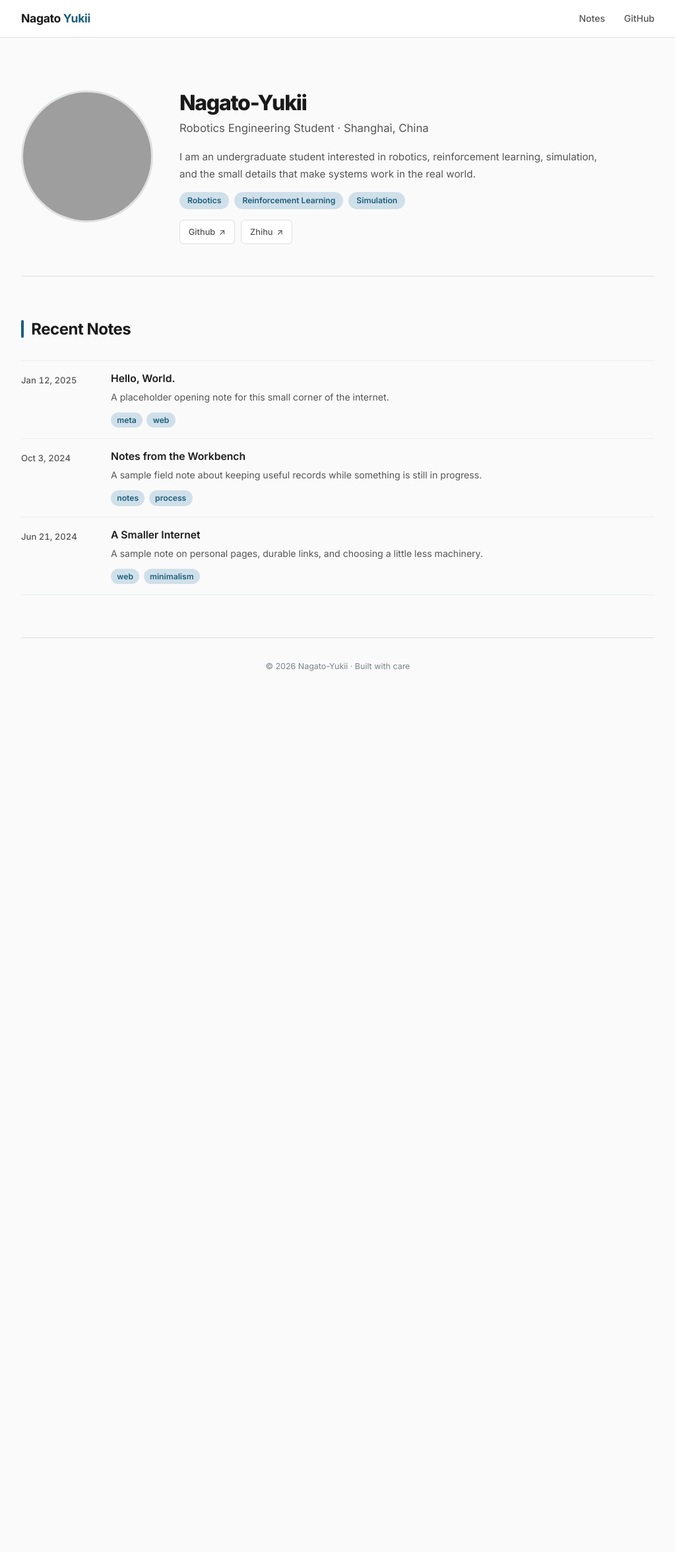
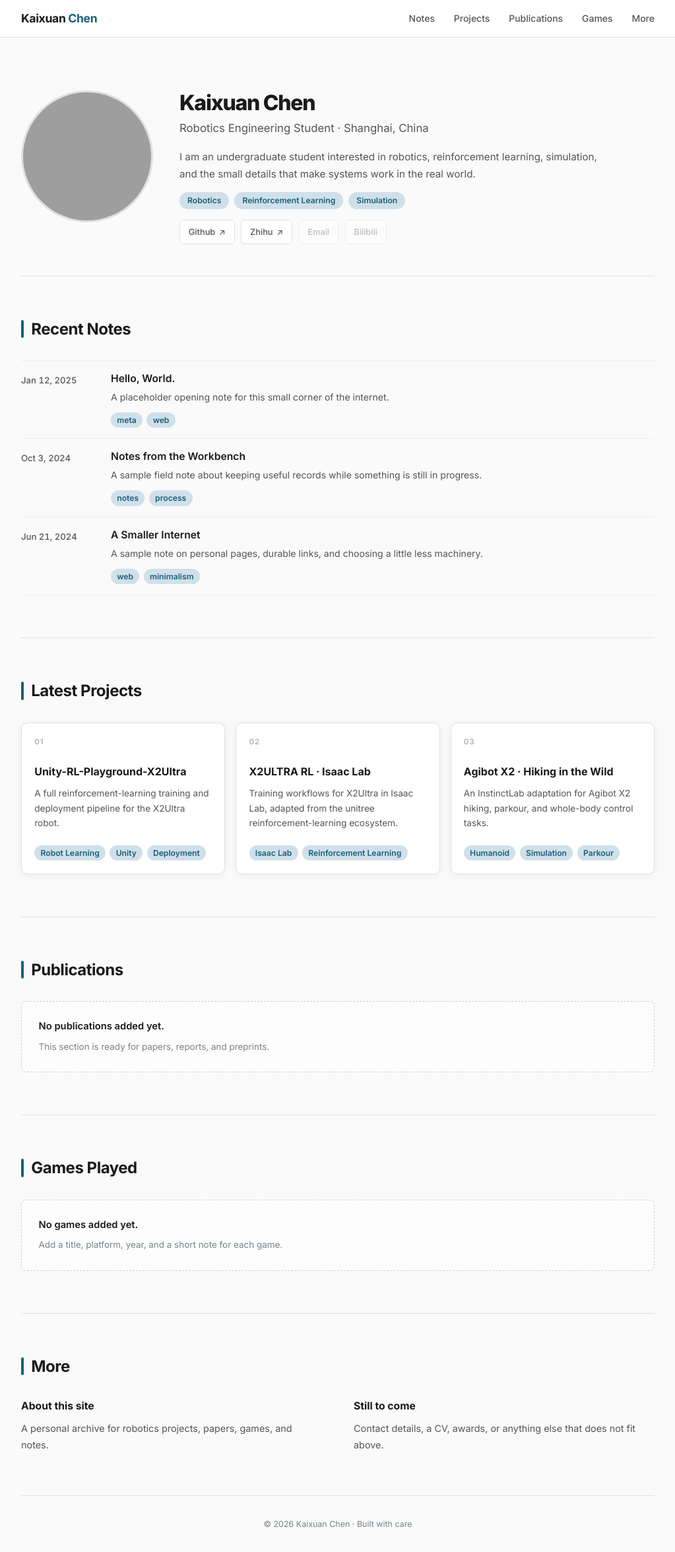
Before and after one commit to Nagato-Yukii/Nagato-Yukii.github.io, an Astro site: page / in a window 1280 px wide. Shown: the whole page at 66% size, without its empty margins (128-1151 px from the left). Before the commit the page ends 1053 px from the top, so only its background shows below. Built offline with nearby package versions, Linux system fonts and the light colour scheme; Astro itself is replaced by a stand-in of ours; grey boxes are pictures that could not be loaded.

Commit message:
Add projects publications games and more sections

```diff
--- a/src/data/site.ts
+++ b/src/data/site.ts
@@ -1,5 +1,5 @@
 export const site = {
-  name: "Nagato-Yukii",
+  name: "Kaixuan Chen",
   handle: "nagato-yukii",
   description: "Robotics, reinforcement learning, and notes from the workbench.",
   role: "Robotics Engineering Student",
@@ -27,9 +27,32 @@ export const site = {
       href: null,
     },
     {
-      label: "linkedin",
-      display: "add your profile",
+      label: "bilibili",
+      display: "add your bilibili profile",
       href: null,
     },
   ],
+  projects: [
+    {
+      title: "Unity-RL-Playground-X2Ultra",
+      description:
+        "A full reinforcement-learning training and deployment pipeline for the X2Ultra robot.",
+      href: "https://github.com/Nagato-Yukii/Unity-RL-Playground-X2Ultra",
+      tags: ["Robot Learning", "Unity", "Deployment"],
+    },
+    {
+      title: "X2ULTRA RL · Isaac Lab",
+      description:
+        "Training workflows for X2Ultra in Isaac Lab, adapted from the unitree reinforcement-learning ecosystem.",
+      href: "https://github.com/Nagato-Yukii/X2ULTRA_RL_ISAACLAB",
+      tags: ["Isaac Lab", "Reinforcement Learning"],
+    },
+    {
+      title: "Agibot X2 · Hiking in the Wild",
+      description:
+        "An InstinctLab adaptation for Agibot X2 hiking, parkour, and whole-body control tasks.",
+      href: "https://github.com/Nagato-Yukii/agibot_x2_hiking_in_the_wild",
+      tags: ["Humanoid", "Simulation", "Parkour"],
+    },
+  ],
 } as const;
--- a/src/pages/404.astro
+++ b/src/pages/404.astro
@@ -6,7 +6,7 @@ import { site } from "../data/site";
 <BaseLayout title="404" description="The requested file does not exist.">
   <header class="site-header">
     <nav class="nav-wrap" aria-label="Primary navigation">
-      <a class="brand" href="/">Nagato <span>Yukii</span></a>
+      <a class="brand" href="/">Kaixuan <span>Chen</span></a>
       <a class="back-link" href="/">← Home</a>
     </nav>
   </header>
--- a/src/pages/blog/[...slug].astro
+++ b/src/pages/blog/[...slug].astro
@@ -42,7 +42,7 @@ const displayDate = post.data.date.toLocaleDateString("en-US", {
 >
   <header class="site-header">
     <nav class="nav-wrap" aria-label="Primary navigation">
-      <a class="brand" href="/">Nagato <span>Yukii</span></a>
+      <a class="brand" href="/">Kaixuan <span>Chen</span></a>
       <a class="back-link" href="/#notes">← All notes</a>
     </nav>
   </header>
--- a/src/pages/index.astro
+++ b/src/pages/index.astro
@@ -6,8 +6,6 @@ import { site } from "../data/site";
 const posts = (await getCollection("blog", ({ data }) => !data.draft)).sort(
   (a, b) => b.data.date.valueOf() - a.data.date.valueOf(),
 );
-const activeLinks = site.links.filter((link) => link.href);
-
 const formatDate = (date: Date) =>
   new Intl.DateTimeFormat("en-US", {
     month: "short",
@@ -20,10 +18,16 @@ const formatDate = (date: Date) =>
 <BaseLayout>
   <header class="site-header">
     <nav class="nav-wrap" aria-label="Primary navigation">
-      <a class="brand" href="/">Nagato <span>Yukii</span></a>
-      <ul>
+      <a class="brand" href="/">Kaixuan <span>Chen</span></a>
+      <button class="nav-toggle" type="button" aria-expanded="false" aria-controls="nav-links" aria-label="Toggle navigation">
+        <span></span><span></span><span></span>
+      </button>
+      <ul id="nav-links" class="nav-links">
         <li><a href="#notes">Notes</a></li>
-        <li><a href="https://github.com/Nagato-Yukii" target="_blank" rel="noreferrer">GitHub</a></li>
+        <li><a href="#projects">Projects</a></li>
+        <li><a href="#publications">Publications</a></li>
+        <li><a href="#games">Games</a></li>
+        <li><a href="#more">More</a></li>
       </ul>
     </nav>
   </header>
@@ -45,11 +49,15 @@ const formatDate = (date: Date) =>
           {site.interests.map((interest) => <li>{interest}</li>)}
         </ul>
         <div class="social-row" aria-label="Social profiles">
-          {activeLinks.map((link) => (
-            <a href={link.href!} target="_blank" rel="noreferrer">
-              {link.label}<span aria-hidden="true">↗</span>
-            </a>
-          ))}
+          {site.links.map((link) =>
+            link.href ? (
+              <a href={link.href} target="_blank" rel="noreferrer">
+                {link.label}<span aria-hidden="true">↗</span>
+              </a>
+            ) : (
+              <span class="social-placeholder" title={link.display}>{link.label}</span>
+            ),
+          )}
         </div>
       </div>
     </section>
@@ -76,8 +84,82 @@ const formatDate = (date: Date) =>
       </ol>
     </section>
 
+    <section id="projects" class="section-block" aria-labelledby="projects-heading">
+      <div class="section-heading">
+        <h2 id="projects-heading">Latest Projects</h2>
+      </div>
+      <div class="projects-grid">
+        {site.projects.map((project, index) => (
+          <article class="project-card">
+            <span class="project-number" aria-hidden="true">0{index + 1}</span>
+            <h3><a href={project.href} target="_blank" rel="noreferrer">{project.title}</a></h3>
+            <p>{project.description}</p>
+            <ul class="tag-list" aria-label="Project tags">
+              {project.tags.map((tag) => <li>{tag}</li>)}
+            </ul>
+          </article>
+        ))}
+      </div>
+    </section>
+
+    <section id="publications" class="section-block" aria-labelledby="publications-heading">
+      <div class="section-heading">
+        <h2 id="publications-heading">Publications</h2>
+      </div>
+      <div class="section-empty">
+        <p>No publications added yet.</p>
+        <span>This section is ready for papers, reports, and preprints.</span>
+      </div>
+    </section>
+
+    <section id="games" class="section-block" aria-labelledby="games-heading">
+      <div class="section-heading">
+        <h2 id="games-heading">Games Played</h2>
+      </div>
+      <div class="section-empty">
+        <p>No games added yet.</p>
+        <span>Add a title, platform, year, and a short note for each game.</span>
+      </div>
+    </section>
+
+    <section id="more" class="section-block" aria-labelledby="more-heading">
+      <div class="section-heading">
+        <h2 id="more-heading">More</h2>
+      </div>
+      <div class="more-grid">
+        <div>
+          <h3>About this site</h3>
+          <p>A personal archive for robotics projects, papers, games, and notes.</p>
+        </div>
+        <div>
+          <h3>Still to come</h3>
+          <p>Contact details, a CV, awards, or anything else that does not fit above.</p>
+        </div>
+      </div>
+    </section>
+
     <footer class="footer">
       <p>© {new Date().getUTCFullYear()} {site.name} · Built with care</p>
     </footer>
   </div>
+
+  <script>
+    const toggle = document.querySelector<HTMLButtonElement>(".nav-toggle");
+    const links = document.querySelector<HTMLElement>("#nav-links");
+
+    toggle?.addEventListener("click", () => {
+      const open = toggle.getAttribute("aria-expanded") === "true";
+      toggle.setAttribute("aria-expanded", String(!open));
+      toggle.classList.toggle("is-open", !open);
+      links?.classList.toggle("is-open", !open);
+    });
+
+    links?.querySelectorAll("a").forEach((link) => {
+      link.addEventListener("click", () => {
+        toggle?.setAttribute("aria-expanded", "false");
+        toggle?.classList.remove("is-open");
+        links.classList.remove("is-open");
+      });
+    });
+  </script>
 </BaseLayout>
--- a/src/styles/global.css
+++ b/src/styles/global.css
@@ -142,6 +142,40 @@ a:focus-visible {
   transform-origin: left;
 }
 
+.nav-toggle {
+  display: none;
+  width: 34px;
+  height: 34px;
+  align-items: center;
+  justify-content: center;
+  flex-direction: column;
+  gap: 4px;
+  padding: 0;
+  border: 0;
+  background: transparent;
+  cursor: pointer;
+}
+
+.nav-toggle span {
+  display: block;
+  width: 20px;
+  height: 2px;
+  background: var(--text);
+  transition: transform 0.2s ease, opacity 0.2s ease;
+}
+
+.nav-toggle.is-open span:nth-child(1) {
+  transform: translateY(6px) rotate(45deg);
+}
+
+.nav-toggle.is-open span:nth-child(2) {
+  opacity: 0;
+}
+
+.nav-toggle.is-open span:nth-child(3) {
+  transform: translateY(-6px) rotate(-45deg);
+}
+
 .profile {
   display: grid;
   grid-template-columns: 200px minmax(0, 1fr);
@@ -246,6 +280,22 @@ a:focus-visible {
   transition: all 0.2s ease;
 }
 
+.social-placeholder {
+  display: inline-flex;
+  min-height: 36px;
+  align-items: center;
+  padding: 0.4rem 0.8rem;
+  border: 1px solid var(--line);
+  border-radius: 6px;
+  background: var(--surface);
+  color: var(--muted);
+  cursor: not-allowed;
+  font-size: 0.8rem;
+  font-weight: 500;
+  text-transform: capitalize;
+  opacity: 0.5;
+}
+
 .social-row a:hover {
   border-color: var(--accent);
   background: rgba(27, 94, 122, 0.05);
@@ -334,6 +384,92 @@ a:focus-visible {
 
 .tag-list li {
   padding: 0.36rem 0.58rem;
+}
+
+.projects-grid {
+  display: grid;
+  grid-template-columns: repeat(3, minmax(0, 1fr));
+  gap: 1rem;
+}
+
+.project-card {
+  min-height: 230px;
+  display: flex;
+  flex-direction: column;
+  padding: 1.2rem;
+  border: 1px solid var(--line);
+  border-radius: 10px;
+  background: var(--surface);
+  box-shadow: var(--shadow);
+}
+
+.project-number {
+  color: #aab2b5;
+  font-size: 0.72rem;
+  font-weight: 600;
+  letter-spacing: 0.08em;
+}
+
+.project-card h3 {
+  margin: 1.5rem 0 0.65rem;
+  font-size: 1rem;
+  line-height: 1.4;
+}
+
+.project-card h3 a {
+  color: var(--text);
+}
+
+.project-card h3 a:hover {
+  color: var(--accent);
+}
+
+.project-card p {
+  margin: 0;
+  color: var(--body);
+  font-size: 0.85rem;
+  line-height: 1.65;
+}
+
+.project-card .tag-list {
+  margin-top: auto;
+  padding-top: 1rem;
+}
+
+.section-empty {
+  padding: 1.6rem;
+  border: 1px dashed #cbd1d3;
+  border-radius: 8px;
+  background: rgba(255, 255, 255, 0.5);
+}
+
+.section-empty p {
+  margin: 0 0 0.2rem;
+  color: var(--text);
+  font-size: 0.92rem;
+  font-weight: 600;
+}
+
+.section-empty span {
+  color: var(--muted);
+  font-size: 0.84rem;
+}
+
+.more-grid {
+  display: grid;
+  grid-template-columns: repeat(2, minmax(0, 1fr));
+  gap: 3rem;
+}
+
+.more-grid h3 {
+  margin: 0 0 0.5rem;
+  color: var(--text);
+  font-size: 0.98rem;
+}
+
+.more-grid p {
+  margin: 0;
+  font-size: 0.9rem;
 }
 
 .link-cards {
@@ -545,6 +681,33 @@ a:focus-visible {
 }
 
 @media (max-width: 768px) {
+  .nav-toggle {
+    display: flex;
+  }
+
+  .nav-links {
+    position: absolute;
+    top: 56px;
+    right: 0;
+    left: 0;
+    display: none !important;
+    flex-direction: column;
+    gap: 0 !important;
+    padding: 0.65rem 1.5rem 0.9rem !important;
+    border-bottom: 1px solid var(--line);
+    background: rgba(255, 255, 255, 0.98);
+    backdrop-filter: blur(12px);
+  }
+
+  .nav-links.is-open {
+    display: flex !important;
+  }
+
+  .nav-links li a {
+    display: block;
+    padding: 0.5rem 0;
+  }
+
   .profile {
     grid-template-columns: 1fr;
     gap: 1.5rem;
@@ -575,6 +738,10 @@ a:focus-visible {
   .note-list time {
     font-size: 0.78rem;
   }
+
+  .projects-grid {
+    grid-template-columns: repeat(2, minmax(0, 1fr));
+  }
 }
 
 @media (max-width: 560px) {
@@ -588,20 +755,14 @@ a:focus-visible {
     width: min(100% - 2rem, 960px);
   }
 
-  .nav-wrap ul {
-    gap: 0.8rem;
-  }
-
-  .nav-wrap li a {
-    font-size: 0.8rem;
-  }
-
   .section-block {
     padding: 2.8rem 0;
   }
 
   .link-cards,
-  .article-nav {
+  .article-nav,
+  .projects-grid,
+  .more-grid {
     grid-template-columns: 1fr;
   }
 
```
